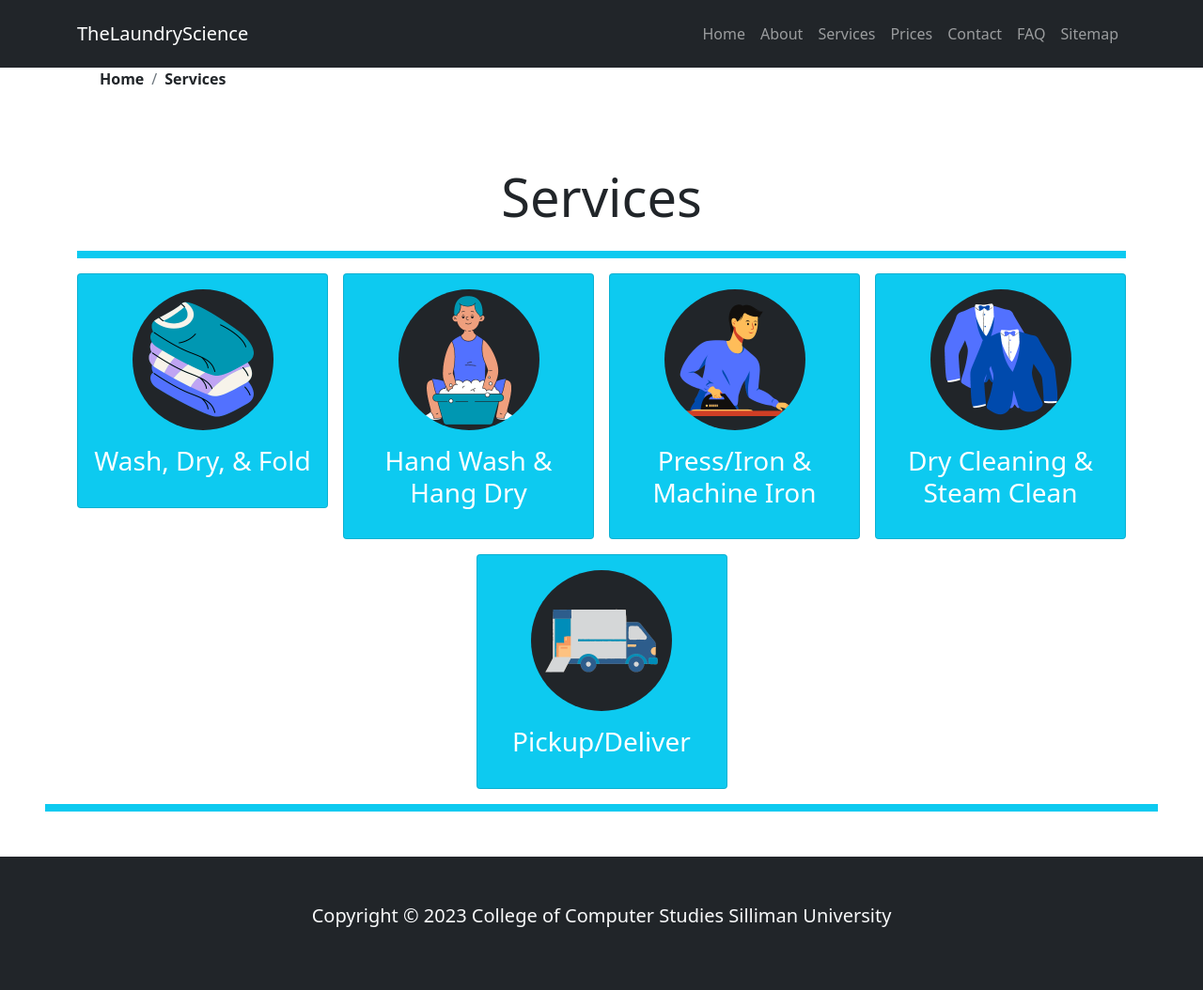
After one commit to Dous13/TheLaundryScience, a PHP site: page /Services.html in a window 1280 px wide. The commit adds this page. Shown: the whole page at 94% size. Run offline with PHP 8.4, Linux system fonts and the light colour scheme; some libraries are stand-ins or nearby versions.

Commit message:
major changes & services added

```diff
--- /dev/null
+++ b/Services.html
@@ -0,0 +1,115 @@
+<!DOCTYPE html>
+<html lang="en">
+<head>
+    <meta charset="UTF-8">
+    <meta http-equiv="X-UA-Compatible" content="IE=edge">
+    <meta name="viewport" content="width=device-width, initial-scale=1.0">
+    <title>About</title>
+    <link href="https://cdn.jsdelivr.net/npm/bootstrap@5.0.1/dist/css/bootstrap.min.css" rel="stylesheet" integrity="sha384-+0n0xVW2eSR5OomGNYDnhzAbDsOXxcvSN1TPprVMTNDbiYZCxYbOOl7+AMvyTG2x" crossorigin="anonymous"/>
+    <link rel="stylesheet" href="https://cdn.jsdelivr.net/npm/bootstrap-icons@1.3.0/font/bootstrap-icons.css"/>
+    <link href="https://api.mapbox.com/mapbox-gl-js/v2.1.1/mapbox-gl.css" rel="stylesheet"/>
+    <link rel="stylesheet" href="https://cdn.jsdelivr.net/npm/bootstrap-icons@1.3.0/font/bootstrap-icons.css">
+    <link href="style.css" rel="stylesheet">
+</head>
+<body class="servicemain">
+    <nav class="navbar navbar-expand-lg bg-dark navbar-dark py-3 sticky-top">
+        <div class="container">
+            <a href="#" class="navbar-brand">TheLaundryScience</a>
+            <button class="navbar-toggler" type="button" data-bs-toggle="collapse" data-bs-target="#navmenu">
+                <span class="navbar-toggler-icon"></span>
+            </button>
+            <div class="collapse navbar-collapse" id="navmenu">
+                <ul class="navbar-nav ms-auto">
+                    <li class="nav-item"><a href="index.html" class="nav-link">Home</a></li>
+                    <li class="nav-item"><a href="about.html" class="nav-link">About</a></li>
+                    <li class="nav-item"><a href="Services.html" class="nav-link">Services</a></li>
+                    <li class="nav-item"><a href="#Prices" class="nav-link">Prices</a></li>
+                    <li class="nav-item"><a href="#Contact" class="nav-link">Contact</a></li>
+                    <li class="nav-item"><a href="#FAQ" class="nav-link">FAQ</a></li>
+                    <li class="nav-item"><a href="#Sitemap" class="nav-link">Sitemap</a></li>
+                </ul>
+            </div>
+        </div>
+    </nav>
+
+    <div class="container">
+        <span class="section d-none d-lg-block mx-4">
+            <div class="row">
+                <div class="col">
+                    <nav aria-label="breadcrumb d-md-block">
+                        <ol class="breadcrumb">
+                          <li class="breadcrumb-item"><a href="index.html" class="bread">Home</a></li>
+                          <li class="breadcrumb-item active" aria-current="page"><a href="#" class="bread">Services</a></li>
+                        </ol>
+                    </nav>
+                </div>
+            </div>
+        </span>
+    </div>
+
+    <section id="people" class="p-5 bg-white">
+        <div class="container">
+            <h2 class="text-center text-dark p-3 display-4">Services</h2>
+            <div class="divider py-1 bg-info"></div>
+            <div class="row g-3 py-3 justify-content-center">
+                <div class="col-md-6 col-lg-3">
+                    <div class="card bg-info">
+                        <div class="card-body text-center">
+                            <img src="wash.png" class="rounded-circle mb-3" alt="">
+                            <h3 class="card-title mb-3"><a href="#" class="service text-white">Wash, Dry, & Fold</a></h3>
+                        </div>
+                    </div>
+                </div>
+
+                <div class="col-md-6 col-lg-3">
+                    <div class="card bg-info">
+                        <div class="card-body text-center">
+                            <img src="handwash.png" class="rounded-circle mb-3" alt="">
+                            <h3 class="card-title mb-3"><a href="#" class="service text-white">Hand Wash & Hang Dry</a></h3>
+                        </div>
+                    </div>
+                </div>
+
+                <div class="col-md-6 col-lg-3">
+                    <div class="card bg-info">
+                        <div class="card-body text-center">
+                            <img src="iron.png" class="rounded-circle mb-3" alt="">
+                            <h3 class="card-title mb-3"><a href="#" class="service text-white">Press/Iron & Machine Iron</a></h3>
+                        </div>
+                    </div>
+                </div>
+
+                <div class="col-md-6 col-lg-3">
+                    <div class="card bg-info">
+                        <div class="card-body text-center">
+                            <img src="dryclean.png" class="rounded-circle mb-3" alt="">
+                            <h3 class="card-title mb-3"><a href="#" class="service text-white">Dry Cleaning & Steam Clean</a></h3>
+                        </div>
+                    </div>
+                </div>
+
+                <div class="col-md-6 col-lg-3">
+                    <div class="card bg-info">
+                        <div class="card-body text-center">
+                            <img src="pickup.png" class="rounded-circle mb-3" alt="">
+                            <h3 class="card-title mb-3"><a href="#" class="service text-white">Pickup/Deliver</a></h3>
+                        </div>
+                    </div>
+                </div>
+            </div>
+        </div>
+        <div class="divider py-1 bg-info"></div>
+    </section>
+
+
+    <footer class="p-5 bg-dark text-light text-center position-relative">
+        <div class="container">
+            <p class="lead">
+                Copyright &copy; 2023 College of Computer Studies Silliman University
+            </p>
+        </div>
+    </footer>
+
+    <script src="https://cdn.jsdelivr.net/npm/bootstrap@5.0.2/dist/js/bootstrap.bundle.min.js" integrity="sha384-MrcW6ZMFYlzcLA8Nl+NtUVF0sA7MsXsP1UyJoMp4YLEuNSfAP+JcXn/tWtIaxVXM" crossorigin="anonymous"></script>
+</body>
+</html>
--- a/index.html
+++ b/index.html
@@ -22,7 +22,8 @@
                 <ul class="navbar-nav ms-auto">
                     <li class="nav-item"><a href="#" class="nav-link">Home</a></li>
                     <li class="nav-item"><a href="about.html" class="nav-link">About</a></li>
-                    <li class="nav-item"><a href="#Services" class="nav-link">Services</a></li>
+                    <li class="nav-item"><a href="Services.html" class="nav-link">Services</a></li>
+                    <li class="nav-item"><a href="#Prices" class="nav-link">Prices</a></li>
                     <li class="nav-item"><a href="#Contact" class="nav-link">Contact</a></li>
                     <li class="nav-item"><a href="#FAQ" class="nav-link">FAQ</a></li>
                     <li class="nav-item"><a href="#Sitemap" class="nav-link">Sitemap</a></li>
--- a/style.css
+++ b/style.css
@@ -29,3 +29,12 @@
 .btn:hover{
     animation: reverse;
 }
+
+.service{
+    text-decoration: none;
+    color: #212529;
+}
+
+.service:hover{
+    color: #212529;
+}
```
Also changed, not shown: About3.html (+8 -2 lines), about.html (+10 -4 lines), about2.html (+10 -5 lines), dryclean.png (added), handwash.png (added), iron.png (added), pickup.png (added), wash.png (added).
